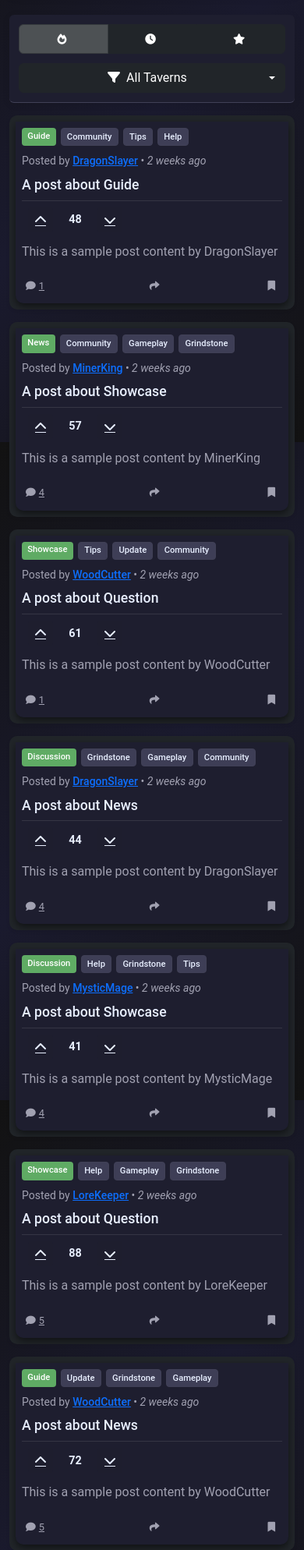
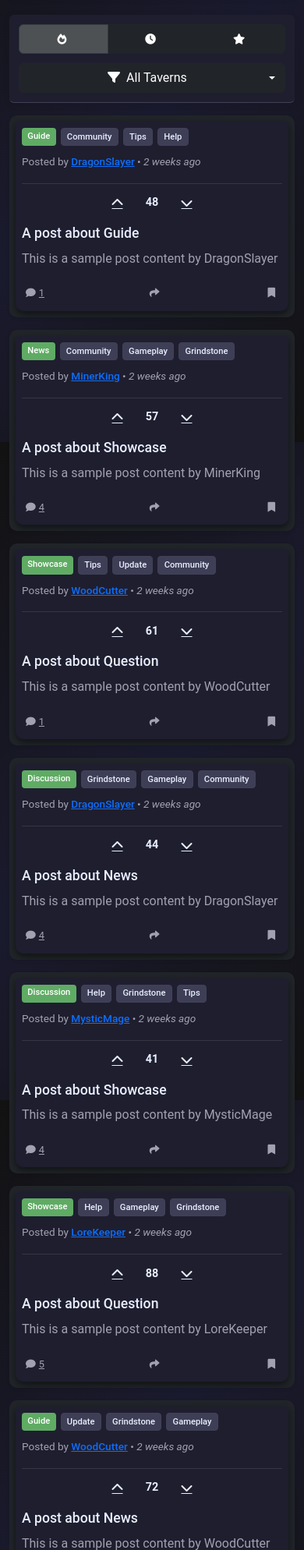
Before and after one commit to Noxire-Hash/IY4103-Flask-App, a Flask app: page /community in a window 390 px wide. Shown: the part 277-2265 px from the top of the page at 78% size. Run offline with Flask 3, Linux system fonts and the light colour scheme; parts of the project's set-up code (start-up, migrations or seed data) failed here and were passed over.

Commit message:
some bug fixes tı the community tab

```diff
--- a/app.py
+++ b/app.py
@@ -369,6 +369,7 @@
 
 
 @app.route("/admin/delete_user/<int:user_id>", methods=["POST"])
+@admin_required
 def delete_user(user_id):
     # Restrict access to admin users
     if session.get("privilege_id") != 999:
@@ -441,6 +442,7 @@
 
 
 @app.route("/admin/create_transaction", methods=["POST"])
+@admin_required
 def admin_create_transaction():
     if session.get("privilege_id") != 999:
         flash("Access denied! Admins only.", "danger")
@@ -527,6 +529,7 @@
 
 
 @app.route("/admin/get_user/<int:user_id>")
+@admin_required
 def admin_get_user(user_id):
     if session.get("privilege_id") != 999:
         return jsonify({"error": "Access denied"}), 403
@@ -688,6 +691,7 @@
 
 
 @app.route("/vendor/dashboard", methods=["GET", "POST"])
+@login_required
 def vendor_dashboard():
     try:
         # Check if user is logged in
@@ -707,6 +711,7 @@
 
 
 @app.route("/vendor/add_product", methods=["GET", "POST"])
+@login_required
 def add_product():
     if request.method == "POST":
         name = request.form.get("product_name")
@@ -746,6 +751,7 @@
 
 
 @app.route("/vendor/delete_item/<int:item_id>", methods=["POST"])
+@login_required
 def delete_item(item_id):
     # Check if user is logged in and is the vendor of the item
     if not session.get("user_id"):
@@ -777,6 +783,7 @@
 
 
 @app.route("/vendor/edit_item/<int:item_id>", methods=["GET", "POST"])
+@login_required
 def edit_item(item_id):
     try:
         if not session.get("user_id"):
@@ -827,6 +834,7 @@
 
 
 @app.route("/support", methods=["GET", "POST"])
+@login_required
 def support():
     if not session.get("user_id"):
         flash("Please log in to submit a support ticket.", "warning")
@@ -876,6 +884,7 @@
 
 
 @app.route("/support/reply_ticket/<int:ticket_id>", methods=["GET", "POST"])
+@login_required
 def user_reply_ticket(ticket_id):
     if not session.get("user_id"):
         flash("Please log in to reply to a support ticket", "warning")
@@ -924,6 +933,7 @@
 
 
 @app.route("/moderator/view_ticket/<int:ticket_id>", methods=["GET"])
+@moderator_required
 def view_ticket(ticket_id):
     if session.get("privilege_id") < 998:
         flash("Access denied! Moderators only.", "danger")
@@ -948,6 +958,7 @@
 
 
 @app.route("/moderator/respond/<int:ticket_id>", methods=["POST"])
+@moderator_required
 def moderator_respond(ticket_id):
     if session.get("privilege_id") < 998:
         flash("Access denied! Moderators only.", "danger")
@@ -995,6 +1006,7 @@
 
 
 @app.route("/deposit", methods=["GET", "POST"])
+@login_required
 def deposit_funds():
     if request.method == "POST":
         if request.is_json:
@@ -1069,6 +1081,7 @@
 
 
 @app.route("/transfer", methods=["POST"])
+@login_required
 def transfer_funds():
     try:
         amount = float(request.form.get("amount"))
@@ -1120,6 +1133,7 @@
 
 
 @app.route("/checkout/<int:item_id>")
+@login_required
 def checkout(item_id):
     print(f"Debug: Checkout called with item_id: {item_id}")  # Debug print
     print(f"Debug: User ID: {session.get('user_id')}")  # Debug print
@@ -1144,6 +1158,7 @@
 
 
 @app.route("/process_payment", methods=["POST"])
+@login_required
 def process_payment():
     try:
         item_id = request.form.get("item_id")
@@ -1182,6 +1197,7 @@
 
 
 @app.route("/checkout/deposit", methods=["GET", "POST"])
+@login_required
 def deposit():
     return render_template("checkout_deposit.html")
 
@@ -1206,6 +1222,7 @@
 
 
 @app.route("/account/transactions", methods=["GET"])
+@login_required
 def transaction_history():
     if not session.get("user_id"):
         return redirect(url_for("login"))
@@ -1464,6 +1481,7 @@
 
 
 @app.route("/community/create_post", methods=["GET", "POST"])
+@login_required
 def create_post():
     if request.method == "POST":
         # Get form data
@@ -1495,6 +1513,7 @@
 
 
 @app.route("/community/save_draft", methods=["POST"])
+@login_required
 def save_draft():
     # Similar to create_post but mark as draft
     # Add a is_draft field to your CommunityPost model if needed
@@ -1553,6 +1572,7 @@
 
 
 @app.route("/submit_review/<int:item_id>", methods=["POST"])
+@login_required
 def submit_review(item_id):
     # Check if user is logged in
     if not session.get("user_id"):
--- a/static/css/style.css
+++ b/static/css/style.css
@@ -799,6 +799,34 @@
   color: var(--text-muted);
   margin: 0;
 }
+
+/* Post header with inline layout */
+.post-header {
+  display: flex;
+  flex-wrap: wrap;
+  align-items: center;
+  margin-bottom: 10px;
+  gap: 10px; /* Gap between badges and author info */
+}
+
+.post-badges-container {
+  display: flex;
+  flex-wrap: wrap;
+  gap: 6px;
+  margin-bottom: 0;
+}
+
+.post-author-info {
+  white-space: nowrap;
+  color: var(--text-muted);
+  font-size: 0.85rem;
+}
+
+@media (max-width: 767px) {
+  .post-header {
+    flex-wrap: wrap;
+  }
+}
 .card-body {
   padding: 30px;
 }
@@ -2675,10 +2703,12 @@
     margin-bottom: 0.75rem;
   }
 
+  /* Fix for vote controls in mobile view */
+  @media (max-width: 767px) {
     .post-card .vote-controls-below {
       display: flex;
       align-items: center;
-    justify-content: flex-start;
+      justify-content: center; /* Change from flex-start to center */
       margin: 0.5rem 0 0.75rem;
       padding-top: 0.5rem;
       border-top: 1px solid rgba(255, 255, 255, 0.1);
@@ -2694,8 +2724,12 @@
     .post-card .vote-controls-below .vote-count {
       font-weight: bold;
       min-width: 25px;
-    text-align: center;
+      text-align: center; /* Ensure text is centered */
       font-size: 0.9rem;
+      display: flex; /* Add display flex */
+      align-items: center; /* Center vertically */
+      justify-content: center; /* Center horizontally */
+    }
   }
 }
 
@@ -2901,3 +2935,31 @@
     justify-content: flex-start;
   }
 }
+
+/* Post header with inline layout */
+.post-header {
+  display: flex;
+  flex-wrap: wrap;
+  align-items: center;
+  margin-bottom: 10px;
+  gap: 10px; /* Gap between badges and author info */
+}
+
+.post-badges-container {
+  display: flex;
+  flex-wrap: wrap;
+  gap: 6px;
+  margin-bottom: 0;
+}
+
+.post-author-info {
+  white-space: nowrap;
+  color: var(--text-muted);
+  font-size: 0.85rem;
+}
+
+@media (max-width: 767px) {
+  .post-header {
+    flex-wrap: wrap;
+  }
+}
--- a/templates/forms_index.html
+++ b/templates/forms_index.html
@@ -148,25 +148,30 @@
                                         {% endfor %}
                                     </div>
 
-                                    <!-- Post author info -->
-                                    <small class="text-muted d-block w-100">Posted by <a href="/user/{{post.creator_id}}" class="text-primary post-author" data-user-id="{{post.creator_id}}">{{post.creator_username|default('User')}}</a> • <span class="post-date" data-date="{{post.created_at}}">{{post.created_at}}</span></small>
+                                    <!-- Post author info - now inline with tags -->
+                                    <small class="post-author-info">
+                                        Posted by <a href="/user/{{post.creator_id}}" class="text-primary post-author" data-user-id="{{post.creator_id}}">{{post.creator_username|default('User')}}</a> •
+                                        <span class="post-date" data-date="{{post.created_at}}">{{post.created_at}}</span>
+                                    </small>
                                 </div>
 
+                                <div class="d-flex">
+                                    <!-- Vote controls in Reddit style (vertical) -->
+                                    <div class="vote-controls-below">
+                                        <button class="btn btn-link text-light p-1 vote-btn" title="Upvote" data-post-id="{{post.id}}">
+                                            <i class="fas fa-chevron-up"></i>
+                                        </button>
+                                        <div class="vote-count fw-bold">{{post.upvotes - post.downvotes}}</div>
+                                        <button class="btn btn-link text-light p-1 vote-btn" title="Downvote" data-post-id="{{post.id}}">
+                                            <i class="fas fa-chevron-down"></i>
+                                        </button>
+                                    </div>
+
+                                    <div class="post-content-wrapper">
                                         <!-- Post title -->
                                         <h5 class="post-title mb-2">
                                             <a href="/community/post/{{post.id}}" class="text-light text-decoration-none hover-primary">{{post.title}}</a>
                                         </h5>
-
-                                <!-- Vote controls BELOW the headline -->
-                                <div class="vote-controls-below">
-                                    <button class="btn btn-link text-light p-1 vote-btn" title="Upvote" data-post-id="{{post.id}}">
-                                        <i class="fas fa-chevron-up"></i>
-                                    </button>
-                                    <div class="vote-count fw-bold mx-2">{{post.upvotes - post.downvotes}}</div>
-                                    <button class="btn btn-link text-light p-1 vote-btn" title="Downvote" data-post-id="{{post.id}}">
-                                        <i class="fas fa-chevron-down"></i>
-                                    </button>
-                                </div>
 
                                         <!-- Post content with both full and truncated versions -->
                                         <p class="text-muted mb-2 d-none d-sm-block">{{post.content}}</p>
@@ -183,6 +188,8 @@
                                             <button class="btn btn-link text-muted p-0 post-action-btn">
                                                 <i class="fas fa-bookmark me-1"></i><span class="d-none d-sm-inline">Save</span>
                                             </button>
+                                        </div>
+                                    </div>
                                 </div>
                             </div>
                         </div>
@@ -641,5 +648,85 @@
     .post-content h5 a {
         transition: color 0.2s ease;
     }
+
+    /* Reddit-style vote controls for desktop view */
+    .vote-controls-below {
+        display: flex;
+        flex-direction: column;
+        align-items: center;
+        justify-content: flex-start;
+        float: left;
+        margin-right: 12px;
+        margin-top: 2px;
+    }
+
+    .vote-controls-below .vote-btn {
+        display: flex;
+        align-items: center;
+        justify-content: center;
+        width: 32px;
+        height: 32px;
+        padding: 0;
+        margin: 0;
+    }
+
+    .vote-controls-below .vote-count {
+        font-weight: bold;
+        text-align: center;
+        font-size: 14px;
+        margin: 2px 0;
+    }
+
+    /* Mobile view: horizontal layout */
+    @media (max-width: 767px) {
+        .vote-controls-below {
+            flex-direction: row;
+            float: none;
+            margin-right: 0;
+            padding-top: 0.5rem;
+            margin-bottom: 0.5rem;
+            border-top: 1px solid rgba(255, 255, 255, 0.1);
+        }
+
+        .vote-controls-below .vote-btn {
+            padding: 0.25rem 0.5rem !important;
+            margin: 0 0.5rem !important;
+            background-color: rgba(30, 30, 47, 0.5);
+            border-radius: 4px;
+        }
+
+        .vote-controls-below .vote-count {
+            margin: 0 8px;
+            font-size: 0.9rem;
+        }
+    }
+
+    /* Post header with better layout */
+    .post-header {
+        display: flex;
+        flex-wrap: wrap;
+        align-items: center;
+        margin-bottom: 10px;
+        gap: 10px; /* Gap between badges and author info */
+    }
+
+    .post-badges-container {
+        display: flex;
+        flex-wrap: wrap;
+        gap: 6px;
+        margin-bottom: 0;
+    }
+
+    .post-author-info {
+        white-space: nowrap;
+        color: var(--text-muted);
+        font-size: 0.85rem;
+    }
+
+    @media (max-width: 767px) {
+        .post-header {
+            flex-wrap: wrap;
+        }
+    }
 </style>
 {% endblock %}
--- a/wrapers.py
+++ b/wrapers.py
@@ -37,7 +37,7 @@
         if not session.get("user_id"):
             flash("You must be logged in to access this page", "warning")
             return redirect(url_for("login"))
-        if session.get("privilege_id") < 998:
+        if session.get("privilege_id") <= 998:
             flash("Moderator access required for this page", "warning")
             return redirect(url_for("home"))
         return f(*args, **kwargs)
```
Lines whose indentation alone changed are shown as unchanged.
